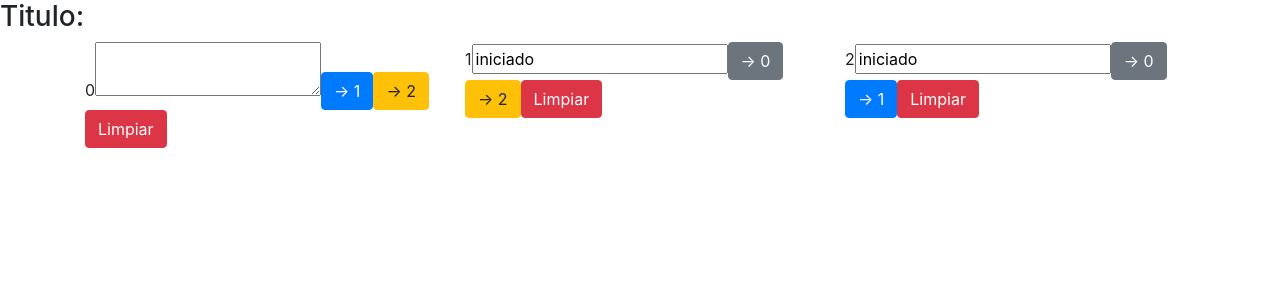
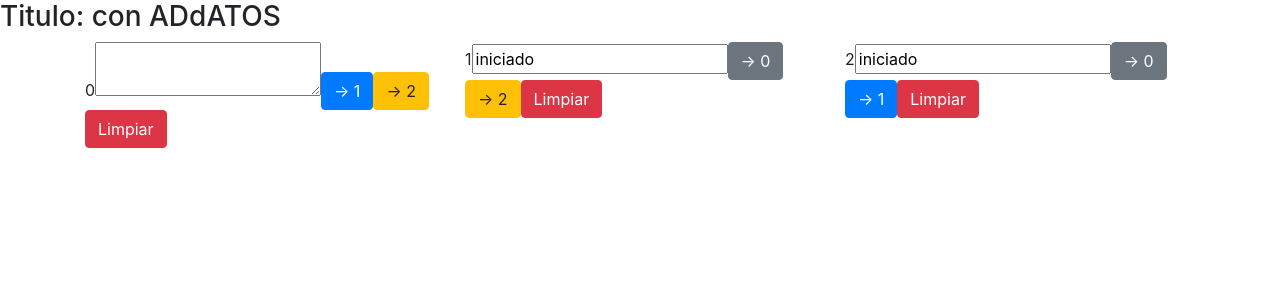
Before and after one commit to HernoDev/angular-asentamiento-siguiente1, an Angular app: page / in a window 1280 px wide. Shown: the top 300 px of the page. Built offline with nearby package versions, Linux system fonts and the light colour scheme.

Commit message:
Servicio funcionando estaticamente por ahora

```diff
--- a/src/app/app.component.html
+++ b/src/app/app.component.html
@@ -1,5 +1,5 @@
 
-<H3> Titulo: {{concavidad}}</H3>
+<H3> Titulo: {{titulo}}</H3>
 <div class="container">
 <div class="row">
     <div class="col-md-4">
--- a/src/app/app.component.ts
+++ b/src/app/app.component.ts
@@ -1,4 +1,6 @@
 import { Component, OnInit, Output, EventEmitter } from '@angular/core';
+import {DatosService} from './datos.service';
+
 
 @Component({
   selector: 'componenteprincipal',
@@ -9,10 +11,17 @@ export class AppComponent  {
   desde0 : string;
   desde1 : string;
   desde2 : string;
+  datos: DatosService;
+  titulo : string;
 
-  ngOnInit() {
+  constructor(public losdatos : DatosService){
+
+  }
+
+  ngOnInit( ) {
     this.desde1 = 'iniciado';
     this.desde2 = 'iniciado';
+    this.titulo = this.losdatos.getDatos();
   }
 
   copiaal1() {
@@ -28,6 +37,7 @@ export class AppComponent  {
   borrartexto(event) {
       let t = document.querySelector('#area0');
       t.value = '';
+
   }
 
   recibir0(event) {
--- a/src/app/datos.service.ts
+++ b/src/app/datos.service.ts
@@ -1,8 +1,21 @@
-import { Injectable } from '@angular/core';
+import { Injectable, OnInit } from '@angular/core';
 
 @Injectable()
 export class DatosService {
 
+  const datos : string = 'con ADdATOS';
+
   constructor() { }
 
+  ngInit() {
+
+  }
+
+  getDatos(): string {
+    return this.datos;
+  }
+
+
+
+
 }
```
